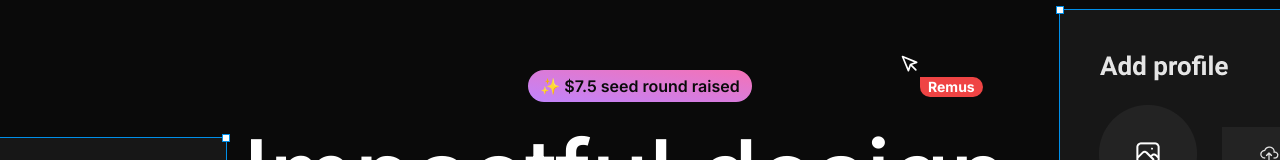
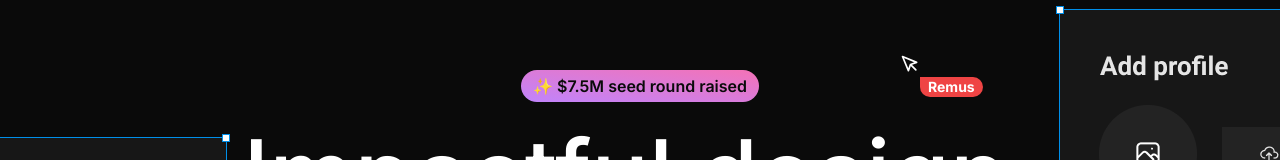
Before and after one commit to remus00/layers-design, a Next.js app: page / in a window 1280 px wide. Shown: the part 156-316 px from the top of the page. Built offline with nearby package versions, Linux system fonts and the light colour scheme.

Commit message:
fix typo

```diff
--- a/src/components/sections/hero.tsx
+++ b/src/components/sections/hero.tsx
@@ -23,7 +23,7 @@ export const Hero = () => {
                 </div>
                 <div className="flex justify-center">
                     <div className="inline-flex rounded-full bg-gradient-to-tr from-purple-400 to-pink-400 px-3 py-1 font-semibold text-neutral-950">
-                        ✨ $7.5 seed round raised
+                        ✨ $7.5M seed round raised
                     </div>
                 </div>
                 <h1 className="mt-6 text-center text-6xl font-medium md:text-7xl lg:text-8xl">
```
